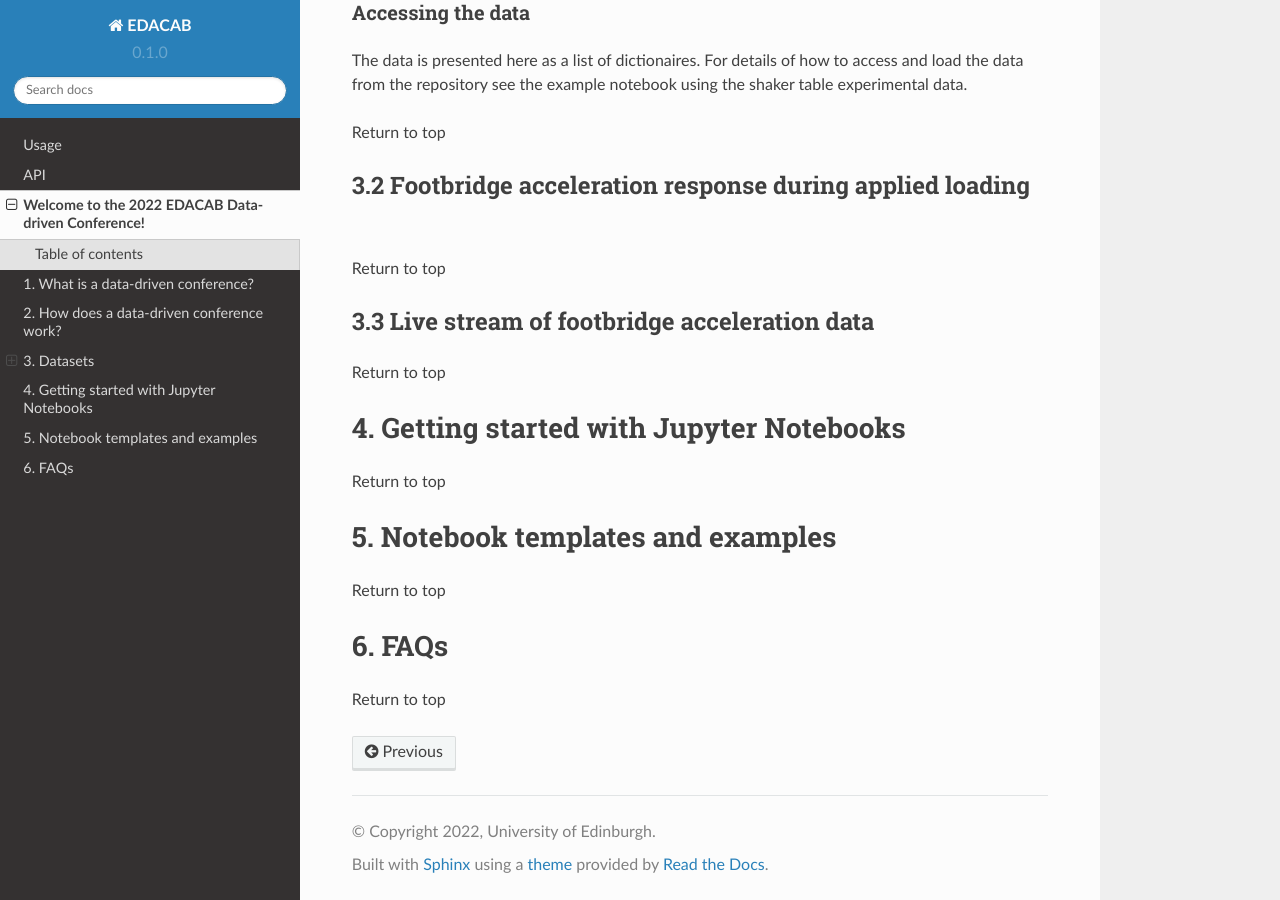
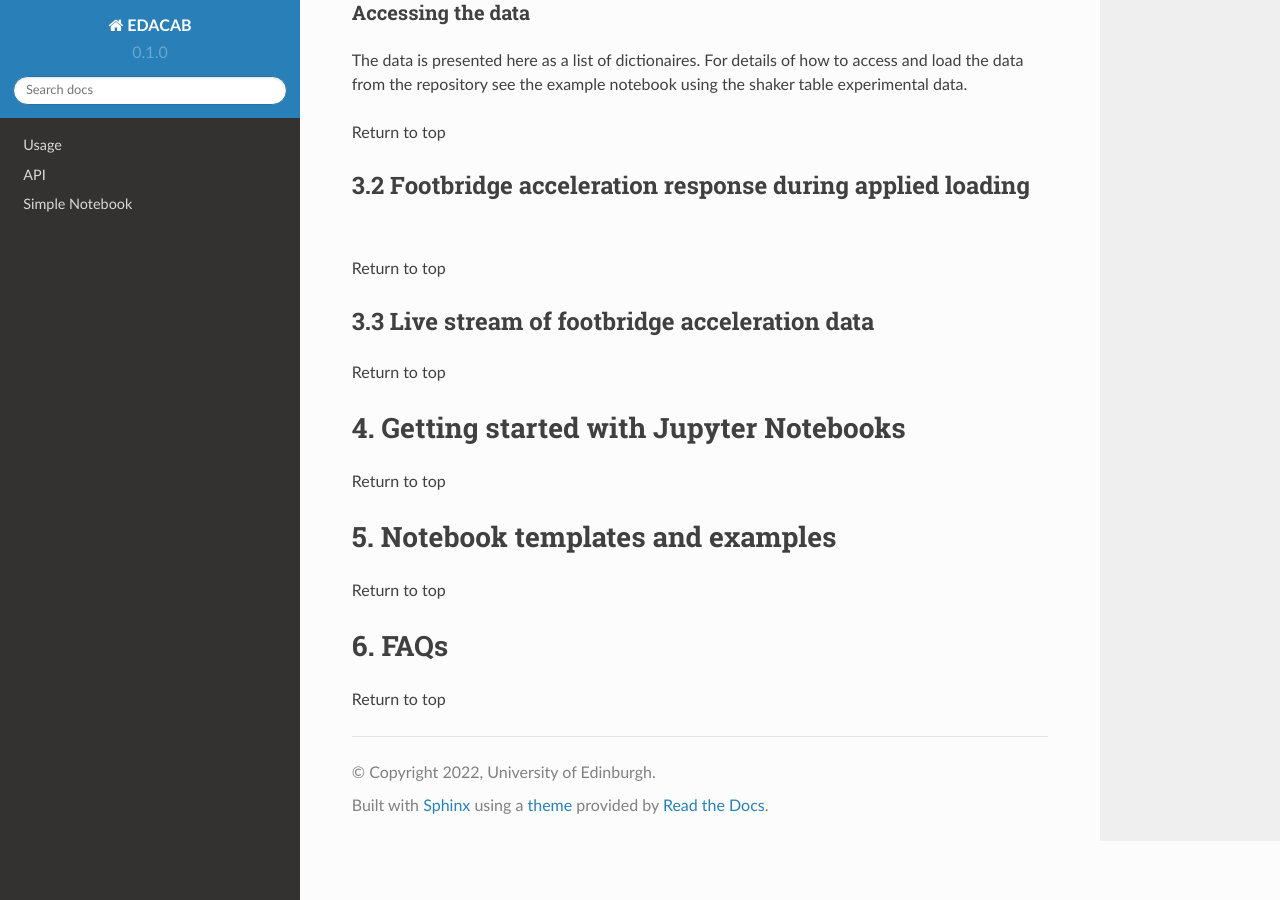
Before and after one commit to zwynne/EDACAB, a Sphinx documentation site: the page built from docs/source/Welcome_page_and_tutorials/000_EDACAB_Welcome_and_contents.ipynb, in a window 1280 px wide and 900 px high, scrolled down 4147 px. Built offline with Sphinx 7.4.7 and the Read the Docs theme 2.0.0, drawn with Linux system fonts in a browser that asks for light colours.

Commit message:
Added simple notebook for testing

```diff
--- a/docs/source/index.rst
+++ b/docs/source/index.rst
@@ -14,4 +14,4 @@ Contents
 
    usage
    api
-   Welcome_page_and_tutorials/000_EDACAB_Welcome_and_contents
+   Welcome_page_and_tutorials/Simple notebook
```
Also changed, not shown: docs/source/Welcome_page_and_tutorials/Simple notebook.ipynb (added).
